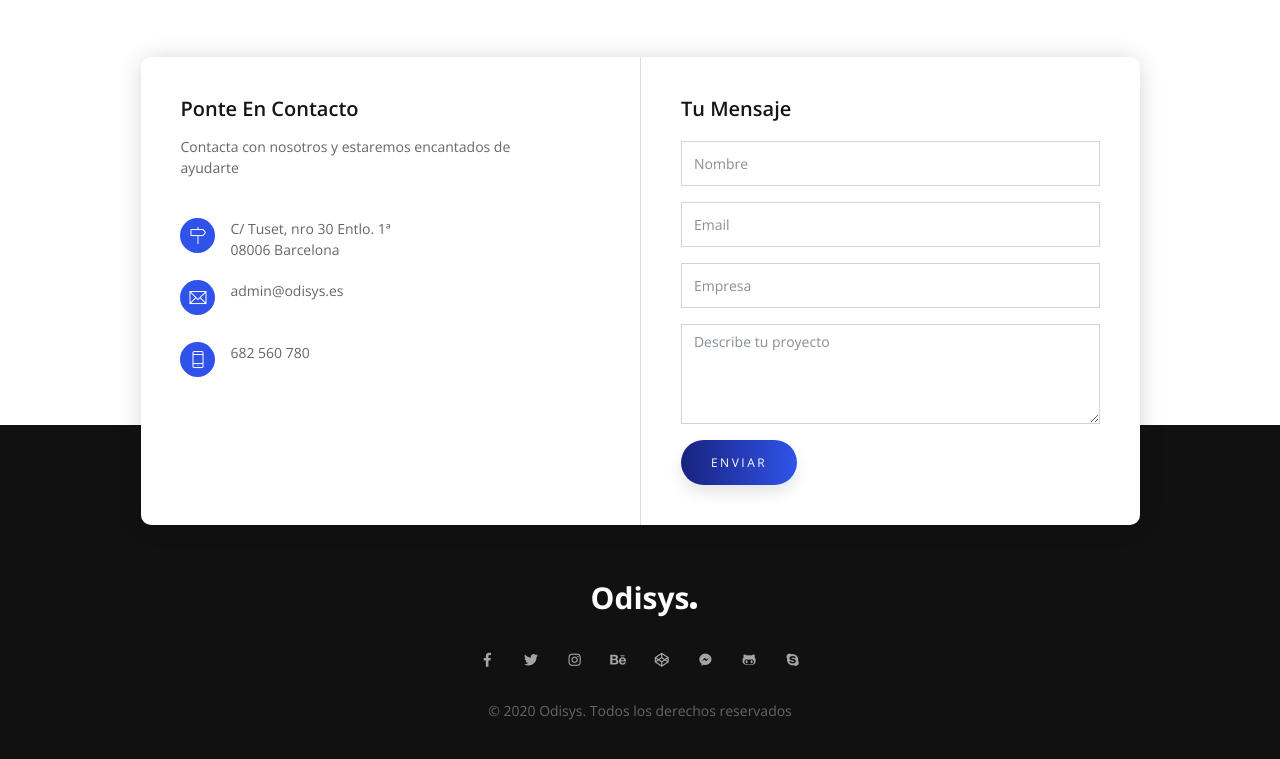
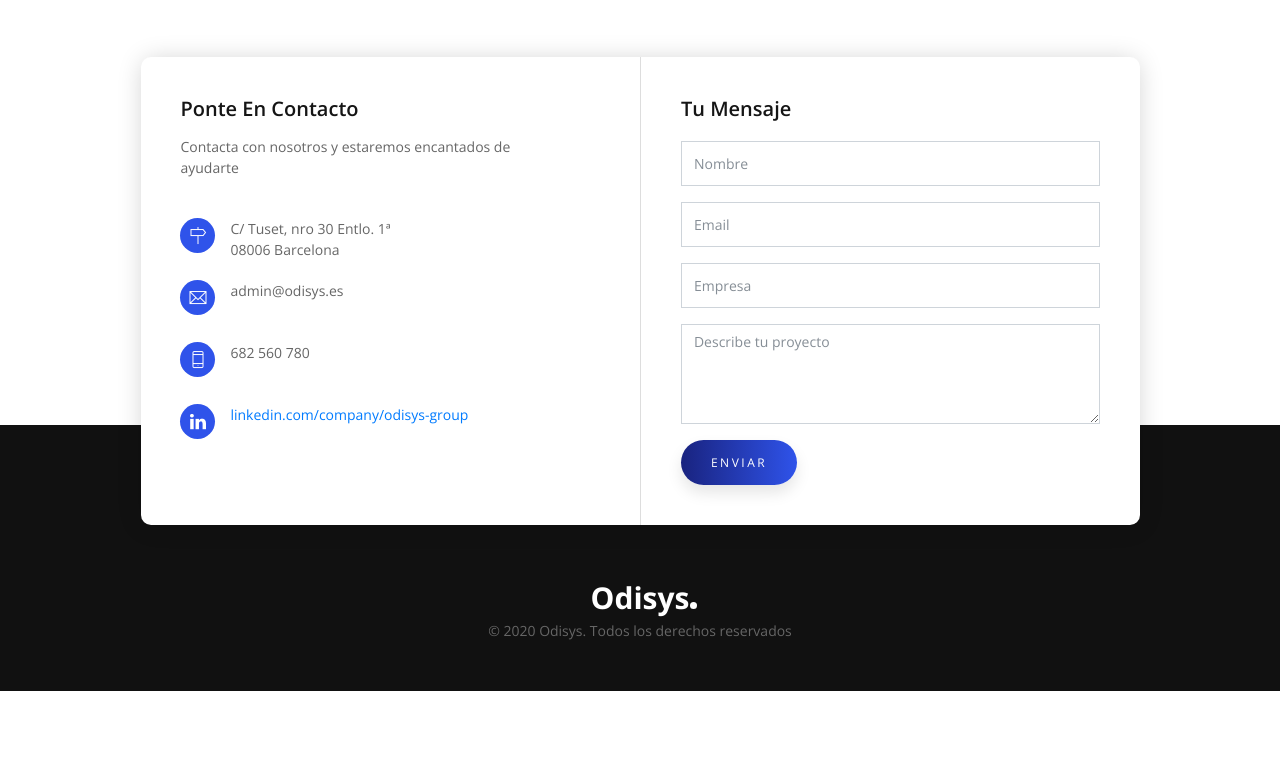
Before and after one commit to decktra/odisys, a plain HTML site: page index.html in a window 1280 px wide. Shown: the part 6336-7095 px from the top of the page. After the commit the page ends 7027 px from the top, so only its background shows below. Drawn offline with nearby package versions, Linux system fonts and the light colour scheme; a web font is replaced by a local one.

Commit message:
linkedin link

```diff
--- a/index.html
+++ b/index.html
@@ -509,7 +509,12 @@
 
                     <div class="contact-info">
                       <i class="icon theme-bg ti-mobile"></i>
-                      <p>682 560 780<br></p>
+                      <p>682 560 780<br><br></p>
+                    </div>
+
+                    <div class="contact-info">
+                      <i class="icon theme-bg ti-linkedin"></i>
+                      <a href="https://www.linkedin.com/company/odisys-group/"> linkedin.com/company/odisys-group<br></a>
                     </div>
                   </div>
                 </div>
@@ -553,17 +558,6 @@
           <div class="footer-logo">
             <span>Odisys <span></span></span>
           </div>
-          <ul class="social-icons">
-              <li><a href="#"><i class="fab fa-facebook-f"></i></a></li>
-              <li><a href="#"><i class="fab fa-twitter"></i></a></li>
-              <li><a href="#"><i class="fab fa-instagram"></i></a></li>
-              <li><a href="#"><i class="fab fa-behance"></i></a></li>
-              <li><a href="#"><i class="fab fa-codepen"></i></a></li>
-              <li><a href="#"><i class="fab fa-facebook-messenger"></i></a></li>
-              <li><a href="#"><i class="fab fa-github-alt"></i></a></li>
-              <li><a href="#"><i class="fab fa-skype"></i></a></li>
-
-          </ul>
           <p class="copyright">© 2020 Odisys. Todos los derechos reservados</p>
       </div>
   </footer>
```
